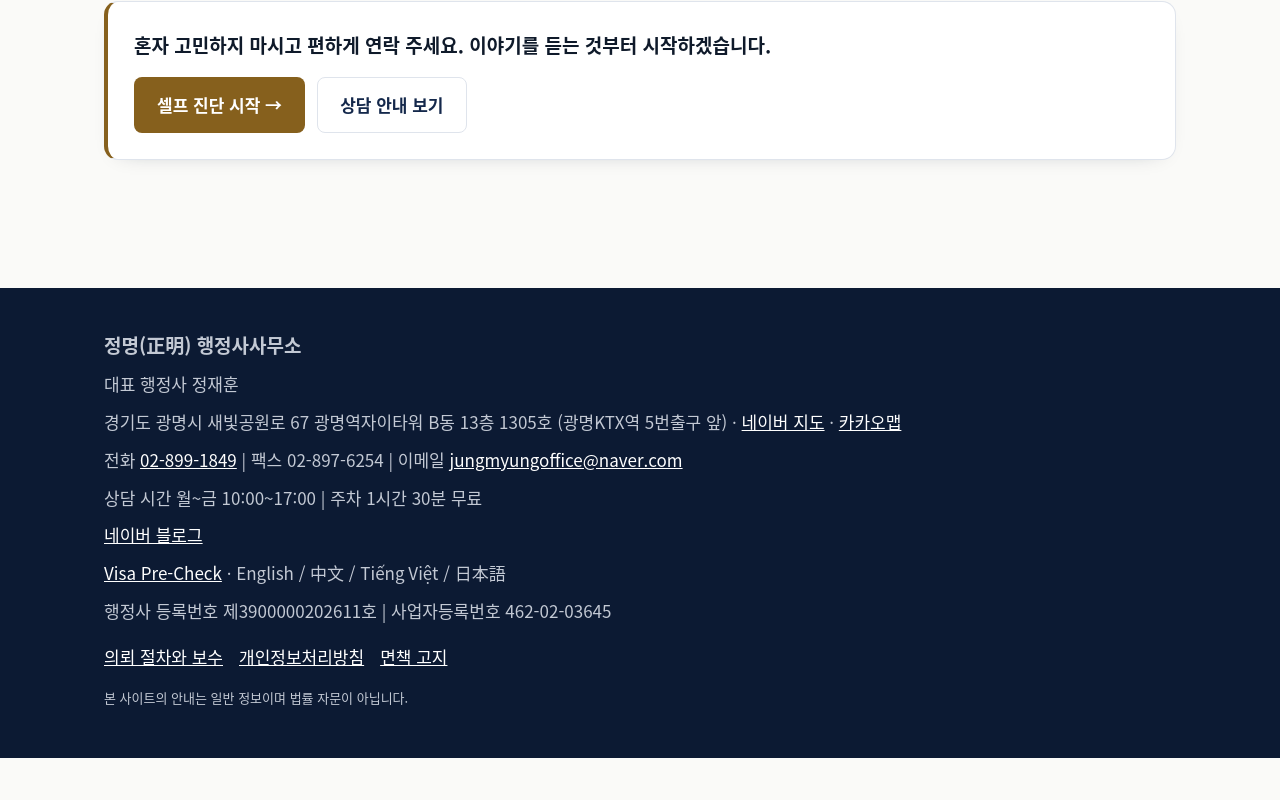
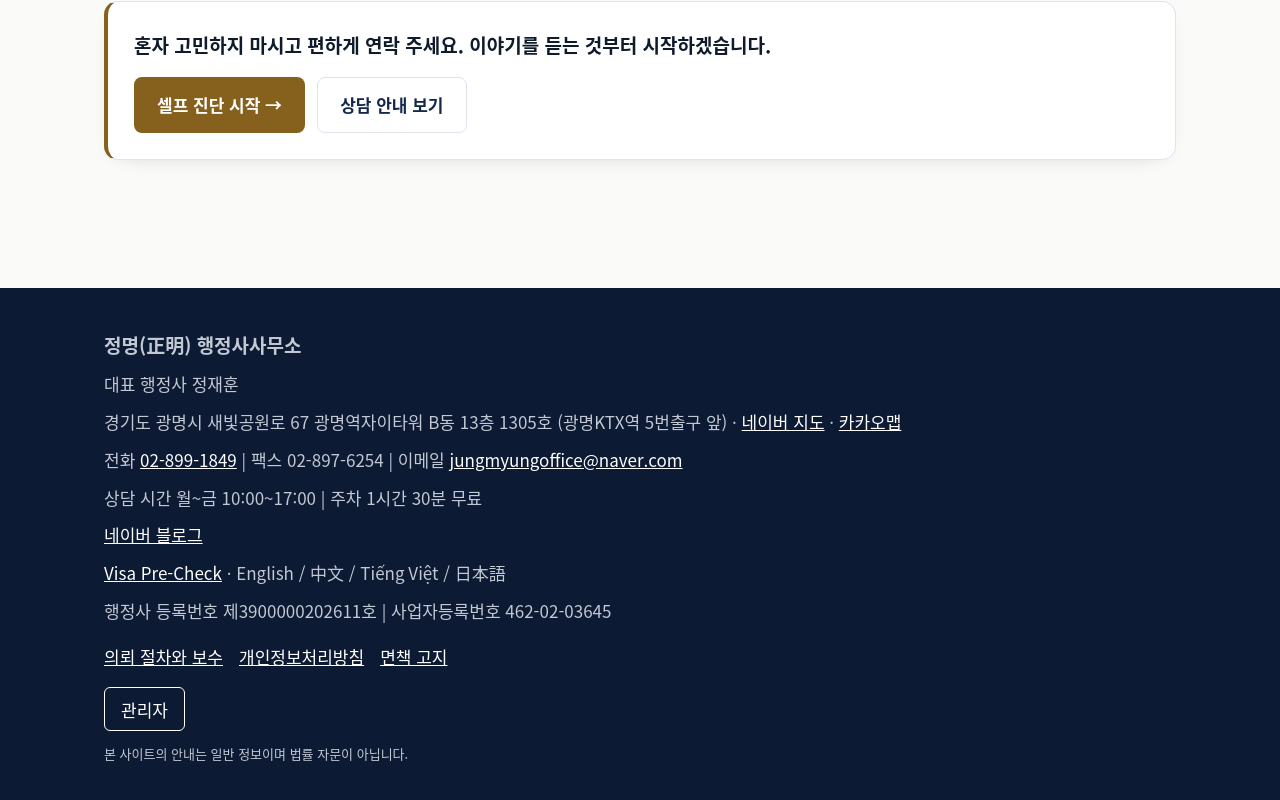
Before and after one commit to sngbusa100-stack/jm-office-homepage, a React (Vite) app: page / in a window 1280 px wide. Shown: the part 4635-5435 px from the top of the page. Before the commit the page ends 5393 px from the top, so only its background shows below. Built offline with nearby package versions, Linux system fonts and the light colour scheme.

Commit message:
홈페이지 맨 아래에서 관리자 페이지 열기

```diff
--- a/src/components/Footer.tsx
+++ b/src/components/Footer.tsx
@@ -62,6 +62,7 @@ export function Footer() {
           <Link to="/privacy">개인정보처리방침</Link>
           <Link to="/disclaimer">면책 고지</Link>
         </nav>
+        <Link className="footer__admin" to="/admin">관리자</Link>
         <p className="footer__note">본 사이트의 안내는 일반 정보이며 법률 자문이 아닙니다.</p>
       </div>
     </footer>
--- a/src/styles/app.css
+++ b/src/styles/app.css
@@ -174,6 +174,18 @@ nav#global-nav a.active {
   color: #fff;
   text-decoration: underline;
 }
+.footer__admin {
+  display: inline-flex;
+  align-items: center;
+  min-height: 44px;
+  padding: 0 16px;
+  margin-bottom: 12px;
+  color: #fff;
+  border: 1px solid currentColor;
+  border-radius: 6px;
+  text-decoration: none;
+}
+.footer__admin:hover, .footer__admin:focus-visible { text-decoration: underline; }
 .footer__note {
   font-size: var(--fs-xs);
   color: #9aa3b2;
@@ -911,7 +923,7 @@ th { background: var(--surface-muted); font-weight: 700; }
 /* --- 인쇄 --- */
 @media print {
   .skip-link, .preopen-banner, .navbar, .next-step-bar, .breadcrumbs, .button-row { display: none !important; }
-  .footer nav { display: none !important; }
+  .footer nav, .footer__admin { display: none !important; }
   body, .footer { background: #fff; color: #000; }
   .footer p, .footer p a, .footer__brand, .footer__note { color: #000; }
   * { box-shadow: none !important; }
```
Also changed, not shown: 2 other files (tests, documents, lock files or other folders).
